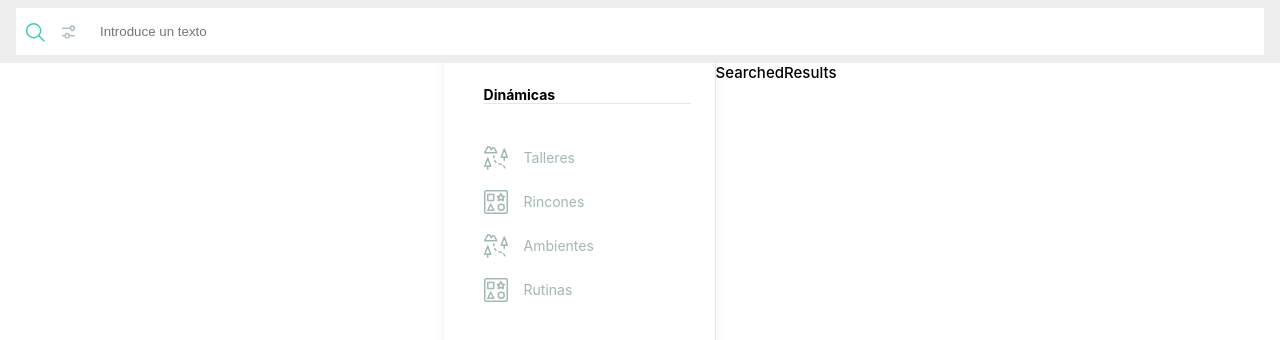
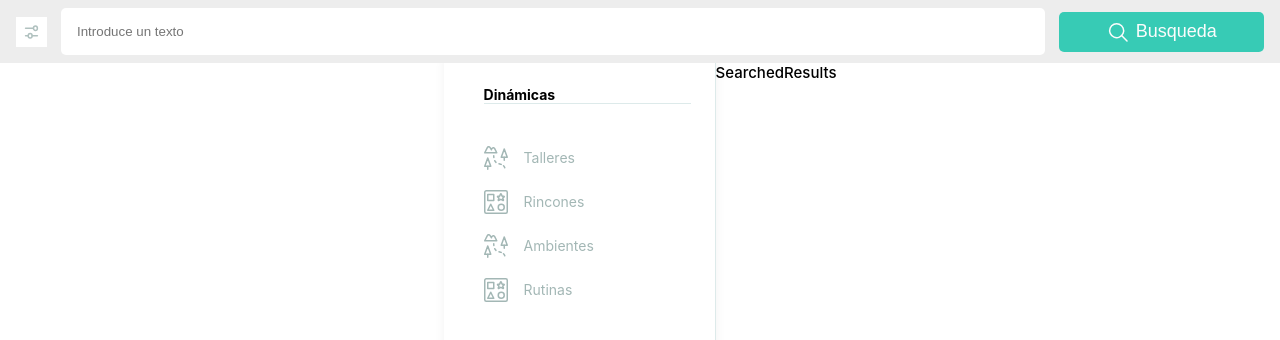
Before and after one commit to arrastia/innovamat, a React (Create React App) app: page /recursos/search in a window 1280 px wide. Shown: the top 340 px of the page. Built offline with nearby package versions, Linux system fonts and the light colour scheme.

Commit message:
UPDATE - header styles

```diff
--- a/src/assets/icons/Search.icon.tsx
+++ b/src/assets/icons/Search.icon.tsx
@@ -1,14 +1,20 @@
-export const SearchIcon = () => (
+import type { Icon } from './@types/Icon.types';
+
+export const SearchIcon = ({ color, isActive }: Icon) => {
+  const defaultColor = isActive ? '#18C6AC' : '#fff';
+
+  return (
     <svg fill="none" height="21" viewBox="0 0 21 21" width="21" xmlns="http://www.w3.org/2000/svg">
       <path
         clip-rule="evenodd"
         d="M12.3862 16.0777C15.9319 14.5708 17.5847 10.4749 16.0778 6.92923C14.5709 3.38355 10.475 1.73077 6.9293 3.23765C3.38362 4.74453 1.73084 8.84044 3.23772 12.3861C4.7446 15.9318 8.84051 17.5846 12.3862 16.0777Z"
         fill-rule="evenodd"
-      stroke="#18C6AC"
+        stroke={color ? color : defaultColor}
         stroke-linecap="round"
         stroke-linejoin="round"
         stroke-width="1.5"
       />
-    <path d="M14.5898 14.5898L20 20.0007" stroke="#18C6AC" stroke-linecap="round" stroke-linejoin="round" stroke-width="1.5" />
+      <path d="M14.5898 14.5898L20 20.0007" stroke={color ? color : defaultColor} stroke-linecap="round" stroke-linejoin="round" stroke-width="1.5" />
     </svg>
   );
+};
--- a/src/ui/Resources/Resources.tsx
+++ b/src/ui/Resources/Resources.tsx
@@ -13,6 +13,7 @@ import { NavigationUtils } from 'ui/_tools/Utils/NavigationUtils';
 import type { ResourceTagType } from 'core/entities/Resource';
 import { useLocale } from 'ui/_tools/Hooks/useLocale';
 import { Suspense, useState } from 'react';
+import { useMedia } from 'ui/_tools/Hooks/useMedia';
 
 const { parseURL } = NavigationUtils;
 
--- a/src/ui/_components/Button/Button.styles.ts
+++ b/src/ui/_components/Button/Button.styles.ts
@@ -7,6 +7,7 @@ const Button = styled(ButtonStyles)`
 
   &.primary {
     background: ${({ theme }) => theme.colors.primary};
+    color: white;
   }
   &.secondary {
     background-color: ${({ theme }) => theme.colors.secondary};
@@ -31,6 +32,12 @@ const Button = styled(ButtonStyles)`
   &.large {
     height: 40px;
     width: 256px;
+    justify-content: center;
+    gap: 0.5rem;
+
+    span {
+      font-size: large;
+    }
   }
   &.medium {
     height: 24px;
--- a/src/ui/_components/Header/Header.styles.ts
+++ b/src/ui/_components/Header/Header.styles.ts
@@ -6,8 +6,14 @@ const SearchWrapper = styled(Row)`
   /* gap: 0; */
   /* position: relative; */
   background: white;
+  border-radius: 10px;
   gap: 0;
   width: 100%;
+
+  @media (min-width: ${({ theme }) => theme.breakpoints.medium}) {
+    background: transparent;
+    gap: 14px;
+  }
 `;
 
 const Header = styled('header')`
--- a/src/ui/_components/Header/Header.tsx
+++ b/src/ui/_components/Header/Header.tsx
@@ -8,15 +8,26 @@ import { Button } from 'ui/_components/Button';
 import { Filters } from 'ui/_components/Filters';
 import { Input } from 'ui/_components/Input';
 
+import { useBreakpoints } from 'ui/_tools/Hooks/useBreakpoints';
+
 export const Header = () => {
   const navigate = useNavigate();
+
+  const { isPhone } = useBreakpoints();
 
   return (
     <Styles.Header>
       <Styles.SearchWrapper>
         <Filters />
         <Input />
-        <Button icon={<SearchIcon />} onClick={() => navigate('search')} type="transparent" />
+        <Button
+          icon={<SearchIcon isActive={isPhone} />}
+          label={!isPhone ? 'Busqueda' : undefined}
+          onClick={() => navigate('search')}
+          size={!isPhone ? 'large' : undefined}
+          style={!isPhone ? { order: 3 } : { order: 2 }}
+          type={!isPhone ? 'primary' : 'transparent'}
+        />
       </Styles.SearchWrapper>
     </Styles.Header>
   );
--- a/src/ui/_styles/@types/Styles.types.ts
+++ b/src/ui/_styles/@types/Styles.types.ts
@@ -12,5 +12,8 @@ declare module 'styled-components' {
       transparent: string;
       white: string;
     };
+    breakpoints: {
+      medium: string;
+    };
   }
 }
--- a/src/ui/_styles/theme/index.ts
+++ b/src/ui/_styles/theme/index.ts
@@ -8,5 +8,8 @@ export const theme = {
     secondary: '#F5F5F5',
     transparent: 'transparent',
     white: '#FFFFFF'
+  },
+  breakpoints: {
+    medium: '768px'
   }
 };
--- /dev/null
+++ b/src/ui/_tools/Hooks/useBreakpoints.tsx
@@ -0,0 +1,19 @@
+import { useMedia } from './useMedia';
+
+type Devices = 'phone' | 'tablet' | 'small_desktop' | 'large_desktop' | 'extra_large_desktop';
+
+export const useBreakpoints = () => {
+  const breakpoint = useMedia<Devices>(
+    ['(max-width: 480px)', '(max-width: 768px)', '(max-width: 1024px)', '(max-width: 1200px)'],
+    ['phone', 'tablet', 'small_desktop', 'large_desktop'],
+    'large_desktop'
+  );
+
+  return { breakpoint, isPhone: breakpoint === 'phone' };
+};
+
+// 320px — 480px: Mobile devices
+// 481px — 768px: iPads, Tablets
+// 769px — 1024px: Small screens, laptops
+// 1025px — 1200px: Desktops, large screens
+// 1201px and more —  Extra large screens, TV
--- a/src/ui/_tools/Hooks/useMedia.tsx
+++ b/src/ui/_tools/Hooks/useMedia.tsx
@@ -1,12 +1,12 @@
-import { useEffect, useState } from 'react';
+import { useCallback, useEffect, useState } from 'react';
 
 export const useMedia = <T,>(queries: string[], values: T[], defaultValue: T) => {
   const mediaQueryLists = queries.map(q => window.matchMedia(q));
 
-  const getValue = () => {
+  const getValue = useCallback(() => {
     const index = mediaQueryLists.findIndex(mql => mql.matches);
     return values?.[index] || defaultValue;
-  };
+  }, [defaultValue, mediaQueryLists, values]);
 
   const [value, setValue] = useState<T>(getValue);
 
@@ -14,7 +14,7 @@ export const useMedia = <T,>(queries: string[], values: T[], defaultValue: T) =>
     const handler = () => setValue(getValue);
     mediaQueryLists.forEach(mql => mql.addListener(handler));
     return () => mediaQueryLists.forEach(mql => mql.removeListener(handler));
-  }, []);
+  }, [getValue, mediaQueryLists]);
 
   return value;
 };
```
Lines whose indentation alone changed are shown as unchanged.
